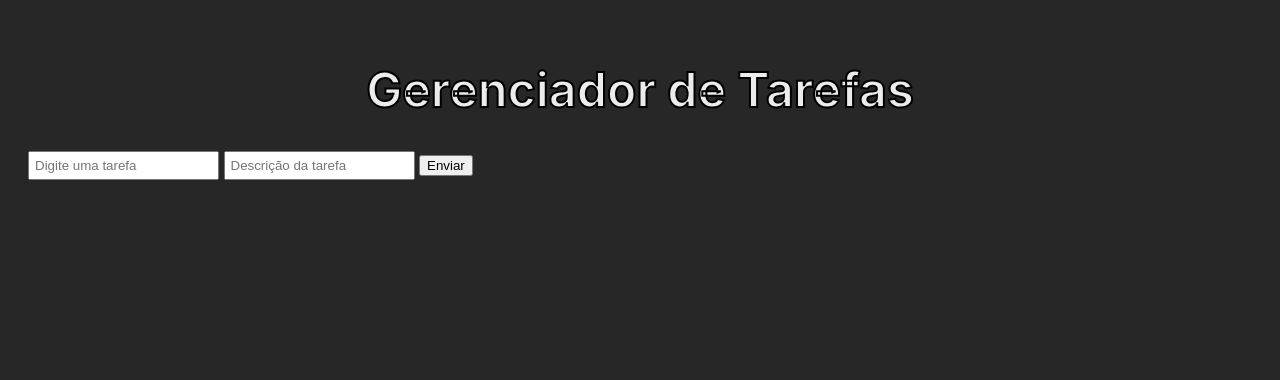
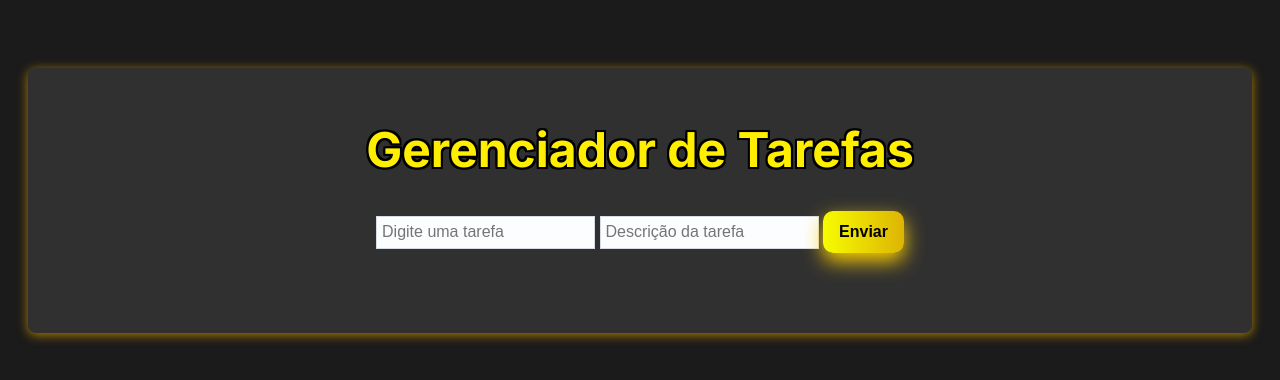
Before and after one commit to reinanssilva-debug/gerenciador_tarefas, a plain HTML site: page index.html in a window 1280 px wide. Drawn offline with Linux system fonts and the light colour scheme.

Commit message:
alteração html e css

```diff
--- a/index.html
+++ b/index.html
@@ -1,24 +1,31 @@
 <!DOCTYPE html>
 <html lang="en">
   <head>
-    <meta charset="UTF-8">
-    <meta name="viewport" content="width=device-width, initial-scale=1.0">
+    <meta charset="UTF-8" />
+    <meta name="viewport" content="width=device-width, initial-scale=1.0" />
     <title>Document</title>
-    <link rel="stylesheet" href="/style.css">
+    <link rel="stylesheet" href="/style.css" />
   </head>
   <body>
+    <div class="container">
       <h1>Gerenciador de Tarefas</h1>
       <form id="task-form">
-
-     <input id="title" type="text" placeholder="Digite uma tarefa" required>
-     <input id="description "type="text" placeholder="Descrição da tarefa">
+        <input
+          id="title"
+          type="text"
+          placeholder="Digite uma tarefa"
+          required
+        />
+        <input
+          id="description "
+          type="text"
+          placeholder="Descrição da tarefa"
+        />
         <button type="submit">Enviar</button>
-
       </form>
 
-    <ul id="task-list">
-
-    </ul>
+      <ul id="task-list"></ul>
+    </div>
 
     <script src="script.js"></script>
   </body>
--- a/style.css
+++ b/style.css
@@ -3,14 +3,34 @@
 body {
     font-family: "Inter", sans-serif;
     padding: 20px;
-    background-color: #272727;
+    background-color: #1b1b1b;
 }
 h1 {
-    color: #ececec;                   /* cor do texto */
-    -webkit-text-stroke: 2px #000000; /* contorno nas letras */
-    font-size: 48px;                  /* tamanho do título */
-    text-align: center;               /* centraliza */
-    font-family: "Inter", sans-serif; /* mantém a fonte */
+    color: #ffee00;
+    font-size: 3em;
+    font-family: "Inter", sans-serif;
+      text-shadow:
+    2px 2px 0 #000,
+    -2px 2px 0 #000,
+    2px -2px 0 #000,
+    -2px -2px 0 #000,
+    0 2px 0 #000,
+    2px 0 0 #000,
+    -2px 0 0 #000,
+    0 -2px 0 #000;
+}
+.container{
+    max-width: 1200px;
+    margin: 40px auto;
+    background-color: #303030;
+    padding: 20px;
+    border-radius: 8px;
+    box-shadow:  0 2px 11px rgb(172, 126, 0);
+    display: flex;
+    flex-direction: column;
+    justify-content: center;
+    align-items: center;
+
 }
 form{
 
@@ -23,17 +43,52 @@ input{
 
 }
 
+#task-form input {
+    box-sizing:border-box;
+    padding: 12 px 14px;
+    font-size:1em;
+    line-height: 1.3;
+    margin-bottom: 12px;
+    border:1px solid #d6dbe6;
+    background: #fcfdff;
+    transition: border-color 0.12s ease, box-shadow 0.12s ease;
+
+}
+#task-form input:focus{
+outline: none;
+border-color: #e3f300;
+box-shadow: 0 6px 18px rgba(0, 0, 0, 0.12);
+
+}
+
+#task-form button {
+    display: inline-block;
+    padding: 12px 16px;
+    font-size: 16px;
+    font-weight: 600;
+    color: #000000;
+    background: linear-gradient(90deg, #f7fc00 0%, #e9be00ee 100%);
+    border:none;
+    border-radius: 10px;
+    cursor:  pointer;
+    box-shadow: 0 8px 20px rgb(255, 208, 0);
+    transition: border-color 0.12s ease, box-shadow 0.12s ease;
+
+}
 ul{
-
+    width: 530px;
     list-style-type:none;
     padding: 0;
 }
 
 li{
     background:white;
-    margin: 5px 0;
-    padding: 10px;
+    margin: 5px 0 12px 0;
+    padding: 10px 14px;
+    font-size: 2rem;
+    line-height: 1,3;
     border-left:5px solid #4caf50;
+    border-radius: 8px;
     display:flex;
     justify-content: space-between;
     align-items: center;
```
Lines whose indentation alone changed are shown as unchanged.
